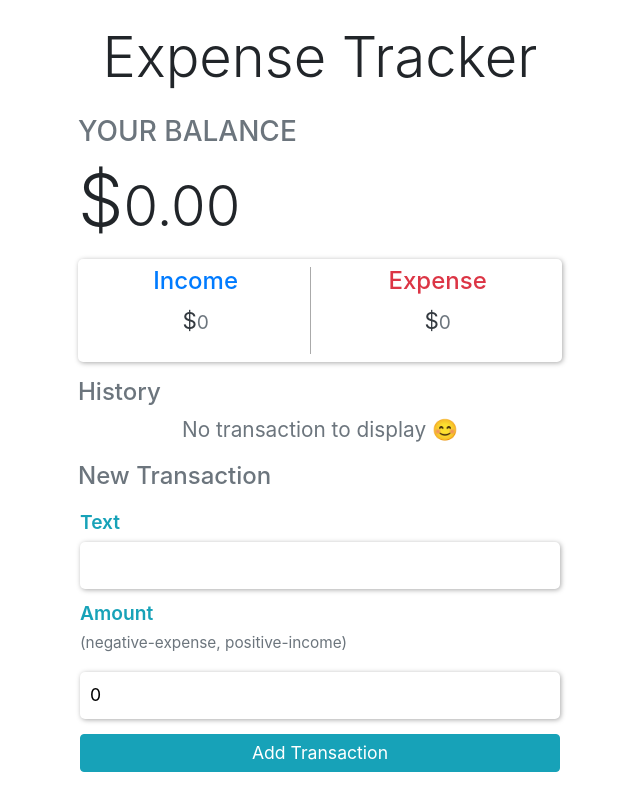
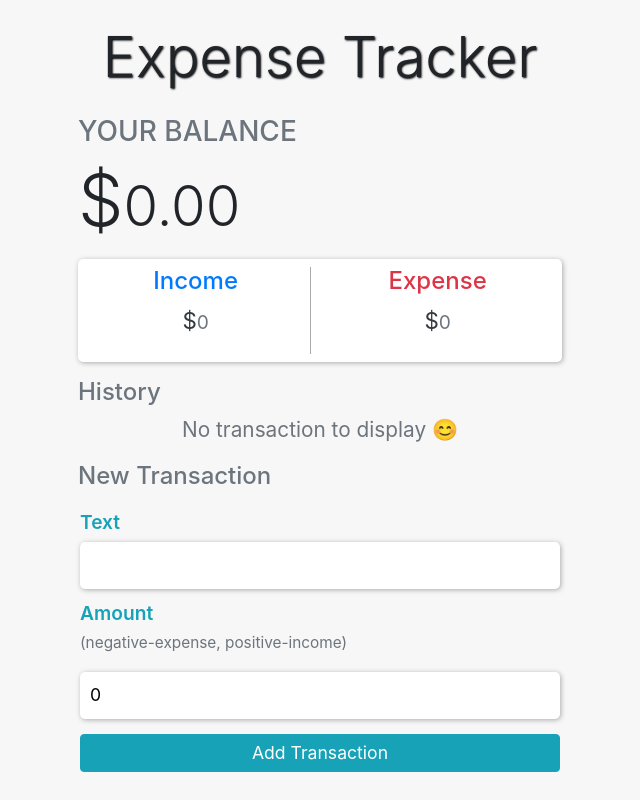
Before and after one commit to mubashirimtiaz/Expense-Tracker, a React (Create React App) app: page / in a window 1280 px wide. Shown: the whole page, without its empty margins (320-960 px from the left). Built offline with nearby package versions, Linux system fonts and the light colour scheme.

Commit message:
added app.js

```diff
--- a/src/App.css
+++ /dev/null
@@ -1,4 +0,0 @@
-.App {
-  max-width: 500px;
-  margin: 0px auto;
-}
--- a/src/App.js
+++ b/src/App.js
@@ -1,5 +1,4 @@
 import React from "react";
-import "./App.css";
 import Header from "./components/Header";
 import Balance from "./components/Balance";
 import IncomeExpenses from "./components/IncomeExpenses";
--- a/src/components/Header.js
+++ b/src/components/Header.js
@@ -3,7 +3,12 @@ import React from "react";
 const Header = () => {
   return (
     <div>
-      <h1 className="text-center display-4 my-4">Expense Tracker</h1>
+      <h1
+        className="text-center display-4 my-4"
+        style={{ textShadow: "1px 1px 2px #000" }}
+      >
+        Expense Tracker
+      </h1>
     </div>
   );
 };
--- a/src/components/IncomeExpenses.js
+++ b/src/components/IncomeExpenses.js
@@ -15,7 +15,7 @@ const IncomeExpenses = () => {
     }, 0);
   return (
     <div
-      className="IncomeExpenses d-flex text-center py-2 mx-2"
+      className="IncomeExpenses d-flex text-center py-2 mx-2 bg-white"
       style={{ justifyContent: "space-around", alignItems: "center" }}
     >
       <div>
--- a/src/index.css
+++ b/src/index.css
@@ -5,7 +5,13 @@ body {
     sans-serif;
   -webkit-font-smoothing: antialiased;
   -moz-osx-font-smoothing: grayscale;
+  background-color: #f7f7f7;
 }
+.App {
+  max-width: 500px;
+  margin: 0px auto;
+}
+
 .TransactionList-list {
   display: flex;
   justify-content: space-between;
```
